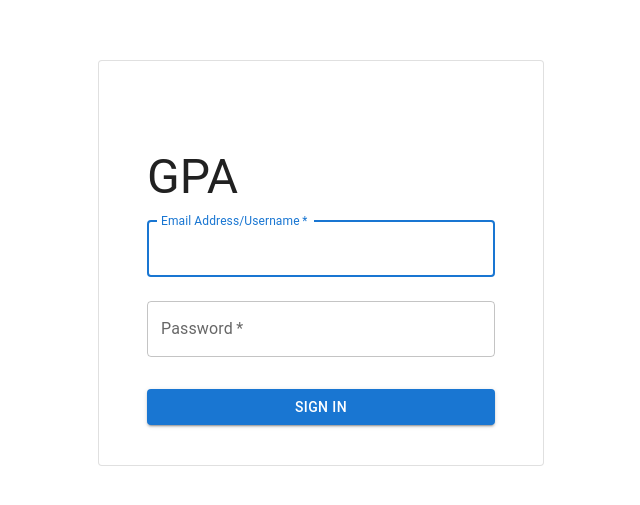
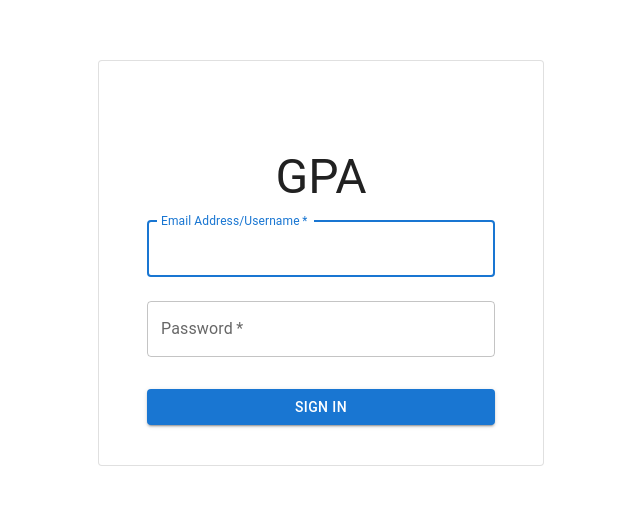
Before and after one commit to CalvinChanCan/gpa-ui, a React (Vite) app: page /signin in a window 1280 px wide. Shown: the part 137-642 px from the top of the page, without its empty margins (319-959 px from the left). Built offline with nearby package versions, Linux system fonts and the light colour scheme.

Commit message:
Center GPA text.

```diff
--- a/src/pages/SignIn/SignIn.tsx
+++ b/src/pages/SignIn/SignIn.tsx
@@ -29,7 +29,7 @@ const SignIn = () => {
                 <Container component="main" maxWidth="xs">
                     <CssBaseline/>
                     <Box sx={{marginTop: 8, padding: 3}}>
-                        <Typography component="h1" variant="h3">
+                        <Typography component="h1" variant="h3" align="center">
                             GPA
                         </Typography>
                         <Box component="form" onSubmit={(event) => handleSubmit(event)}>
```
